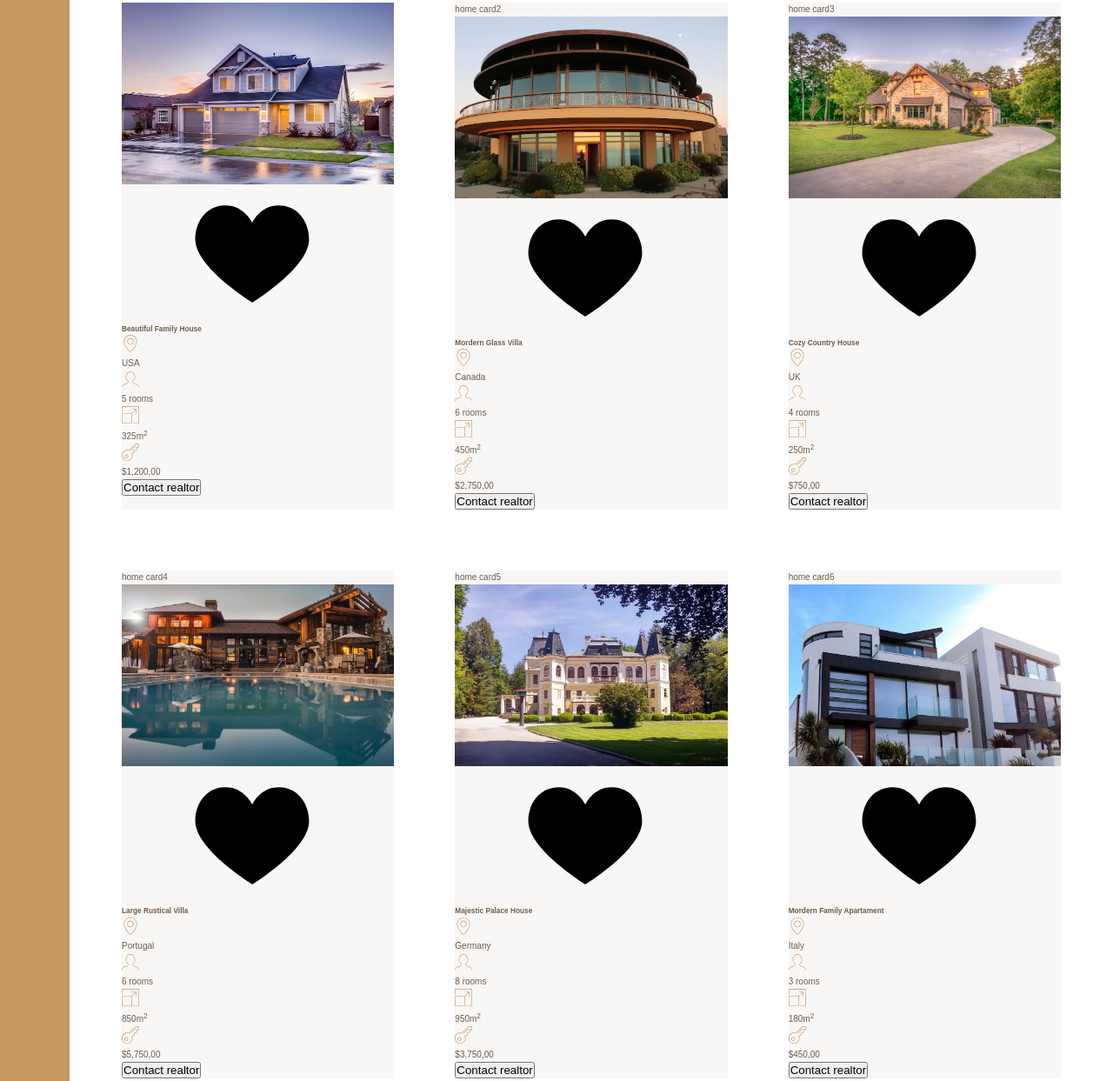
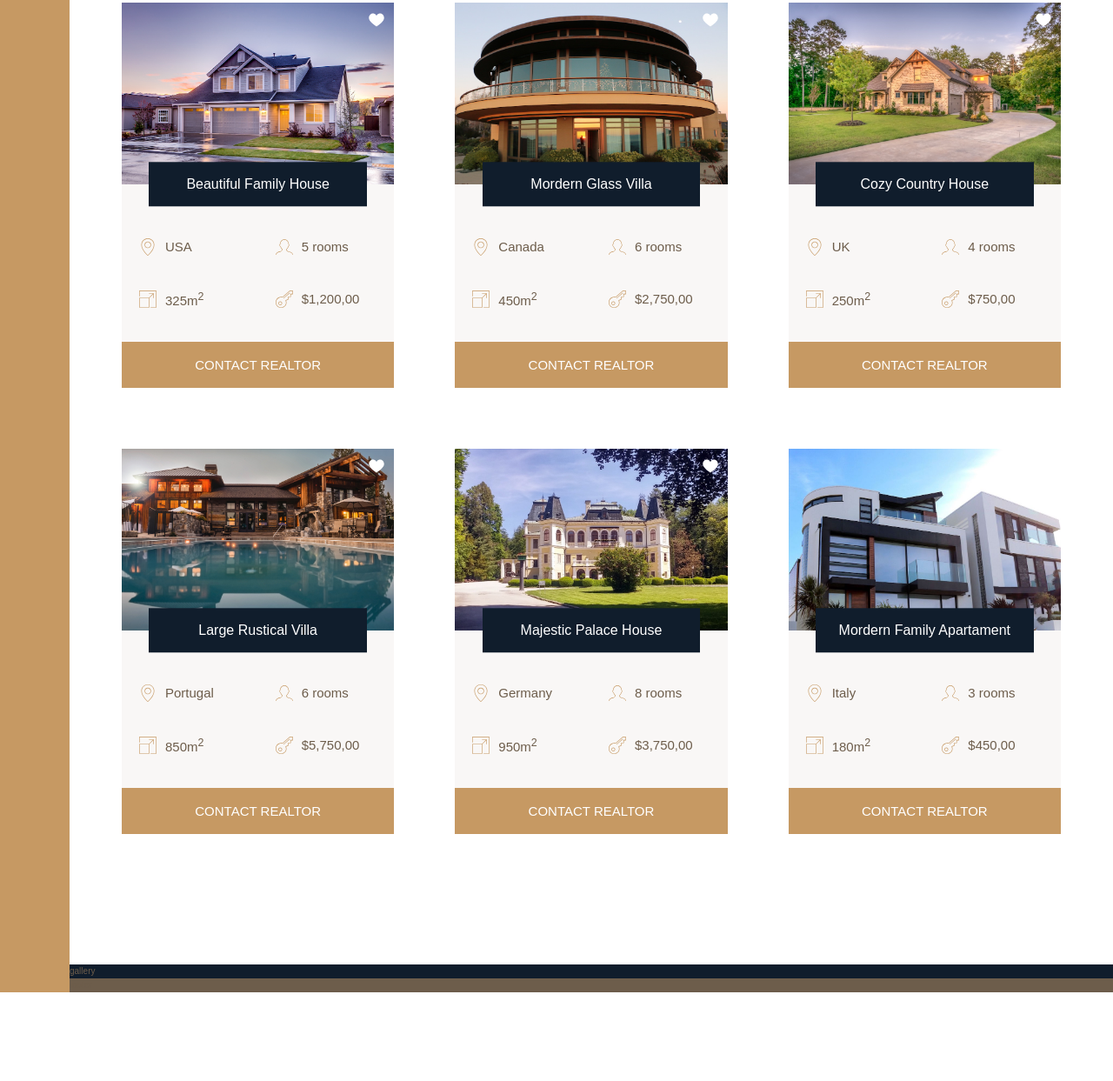
Before and after one commit to Rgerotto/nexter, a website: page src/scss/index.html in a window 1280 px wide. Shown: the part 1754-2997 px from the top of the page at 87% size. After the commit the page ends 2895 px from the top, so only its background shows below. Drawn offline with Linux system fonts and the light colour scheme.

Commit message:
homes !done!

```diff
--- a/src/scss/_homes.scss
+++ b/src/scss/_homes.scss
@@ -9,26 +9,70 @@
 }
 .home{
     background-color: $color-grey-light-1;
+
+    display: grid;
+    grid-template-columns: repeat(2, 1fr);
+    grid-row-gap: 3.5rem;
+
     &__img{
         width: 100%;
+        grid-row: 1/2;
+        grid-column: 1 / -1;
+        z-index: 1;
     }
     &__like{
+        grid-row: 1/2;
+        grid-column: 2/3;
+        fill: #fff;
+            height: 2rem;
+            width: 2rem;
+            z-index: 2;
+            justify-self: end;
+            margin: 1rem;
+            &:hover{
+                fill: $color-primary;
+            }
+    }
 
+    &__name{
+        grid-column: 1 / -1;
+        grid-row: 1/2;
+        z-index: 3;
+
+
+        width: 80%;
+        justify-self: center;
+        align-self: end;
+        font-family: $font-display;
+        font-size: 1.6rem;
+        text-align: center;
+        padding: 1.25rem;
+        background-color: $color-secondary;
+        color: #fff;
+        font-weight: 400;
+        transform: translateY(50%);
     }
-    &__name{
-
+    &__location,
+    &__rooms{
+        margin-top: 2.5rem;
     }
     &__location,
     &__rooms,
     &__area,
     &__price{
+        font-size: 1.5rem;
+        margin-left: 2rem;
+        display: flex;
+        align-items: center;
         svg{
             fill: $color-primary;
             height: 2rem;
             width: 2rem;
+            margin-right: 1rem;
         }
-        p{
 
-        }
+    }
+    &__btn{
+        grid-column: 1 / -1;
     }
 }
--- a/src/scss/index.html
+++ b/src/scss/index.html
@@ -119,10 +119,10 @@
                 </svg>
                 <p>$1,200,00</p>
             </div>
-            <button class="cta">Contact realtor</button>
+            <button class="btn home__btn">Contact realtor</button>
         </div>
 <!-- ==============HOMES 2============== -->
-        <div class="home">home card2
+        <div class="home">
             <img src="/img/house-2.jpeg" alt="House-2" class="home__img">
             <svg class="home__like">
                 <use xlink:href="/img/sprite.svg#icon-heart-full"></use>
@@ -153,10 +153,10 @@
                 </svg>
                 <p>$2,750,00</p>
             </div>
-            <button class="cta">Contact realtor</button>
+            <button class="btn home__btn">Contact realtor</button>
         </div>
         <!-- ==============HOMES 3============== -->
-        <div class="home">home card3
+        <div class="home">
             <img src="/img/house-3.jpeg" alt="House-3" class="home__img">
             <svg class="home__like">
                 <use xlink:href="/img/sprite.svg#icon-heart-full"></use>
@@ -187,11 +187,11 @@
                 </svg>
                 <p>$750,00</p>
             </div>
-            <button class="cta">Contact realtor</button>
+            <button class="btn home__btn">Contact realtor</button>
 
         </div>
         <!-- ==============HOMES 4============== -->
-        <div class="home">home card4
+        <div class="home">
             <img src="/img/house-4.jpeg" alt="House-4" class="home__img">
             <svg class="home__like">
                 <use xlink:href="/img/sprite.svg#icon-heart-full"></use>
@@ -222,11 +222,11 @@
                 </svg>
                 <p>$5,750,00</p>
             </div>
-            <button class="cta">Contact realtor</button>
+            <button class="btn home__btn">Contact realtor</button>
 
         </div>
         <!-- ==============HOMES 5============== -->
-        <div class="home">home card5
+        <div class="home">
             <img src="/img/house-5.jpeg" alt="House-5" class="home__img">
             <svg class="home__like">
                 <use xlink:href="/img/sprite.svg#icon-heart-full"></use>
@@ -257,11 +257,11 @@
                 </svg>
                 <p>$3,750,00</p>
             </div>
-            <button class="cta">Contact realtor</button>
+            <button class="btn home__btn">Contact realtor</button>
 
         </div>
         <!-- ==============HOMES 6============== -->
-        <div class="home">home card6
+        <div class="home">
             <img src="/img/house-6.jpeg" alt="House-6" class="home__img">
             <svg class="home__like">
                 <use xlink:href="/img/sprite.svg#icon-heart-full"></use>
@@ -292,7 +292,7 @@
                 </svg>
                 <p>$450,00</p>
             </div>
-            <button class="cta">Contact realtor</button>
+            <button class="btn home__btn">Contact realtor</button>
 
         </div>
     </section>
```
Also changed, not shown: dist/css/main.css, 1 other file.
